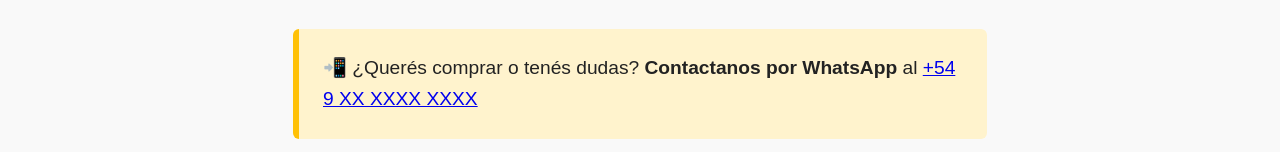
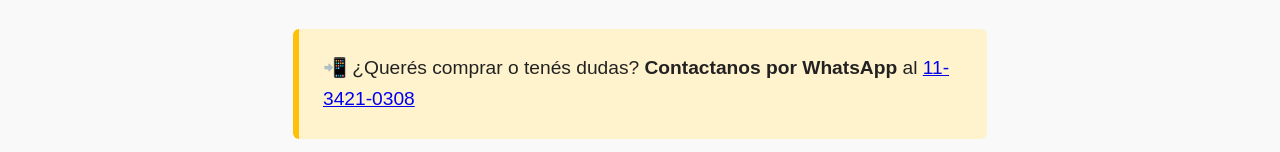
Before and after one commit to roymcap/probalance-lista, a plain HTML site: page index.html in a window 1280 px wide. Shown: the part 2931-3083 px from the top of the page. Drawn offline with Linux system fonts and the light colour scheme.

Commit message:
Update index.html

```diff
--- a/index.html
+++ b/index.html
@@ -84,7 +84,7 @@
 
   <div class="whatsapp">
     📲 ¿Querés comprar o tenés dudas? <strong>Contactanos por WhatsApp</strong> al
-    <a href="https://wa.me/549XXXXXXXXXX" target="_blank">+54 9 XX XXXX XXXX</a>
+    <a href="https://wa.me/5491134210308" target="_blank">11-3421-0308</a>
   </div>
 
   <script>
```
